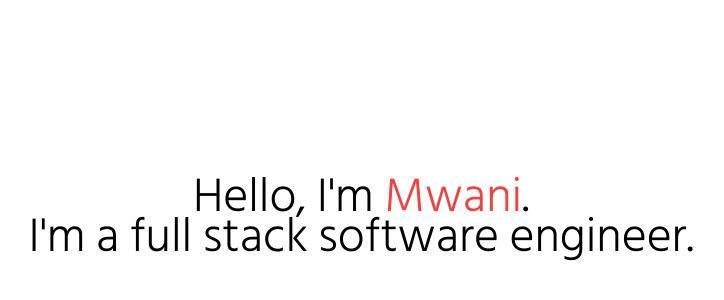
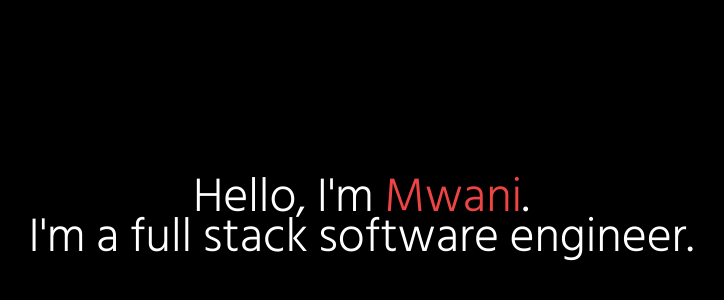
Before and after one commit to MwaniN/profile-page, a React (Vite) app: page / in a window 1280 px wide. Shown: the part 184-484 px from the top of the page, without its empty margins (279-1003 px from the left). Built offline with nearby package versions, Linux system fonts and the light colour scheme.

Commit message:
Style updates

```diff
--- a/src/App.tsx
+++ b/src/App.tsx
@@ -4,16 +4,18 @@ function App() {
 
   return (
 
+    <div className="bg-black">
     <div className="flex h-screen">
       <div className="m-auto">
-      <h1 className="text-5xl text-center font-hindSilliguri font-thin leading-10">
+      <h1 className="text-5xl text-center text-white font-hindSilliguri font-thin leading-10">
       Hello, I'm <span className="text-5xl text-red-500 font-hindSilliguri font-thin leading-10">Mwani</span>.
     </h1>
-    <h1 className="text-5xl text-center font-hindSilliguri font-thin leading-10">
+    <h1 className="text-5xl text-white text-center font-hindSilliguri font-thin leading-10">
       I'm a full stack software engineer.
     </h1>
       </div>
     </div>
+    </div>
   )
 }
 export default App
```
